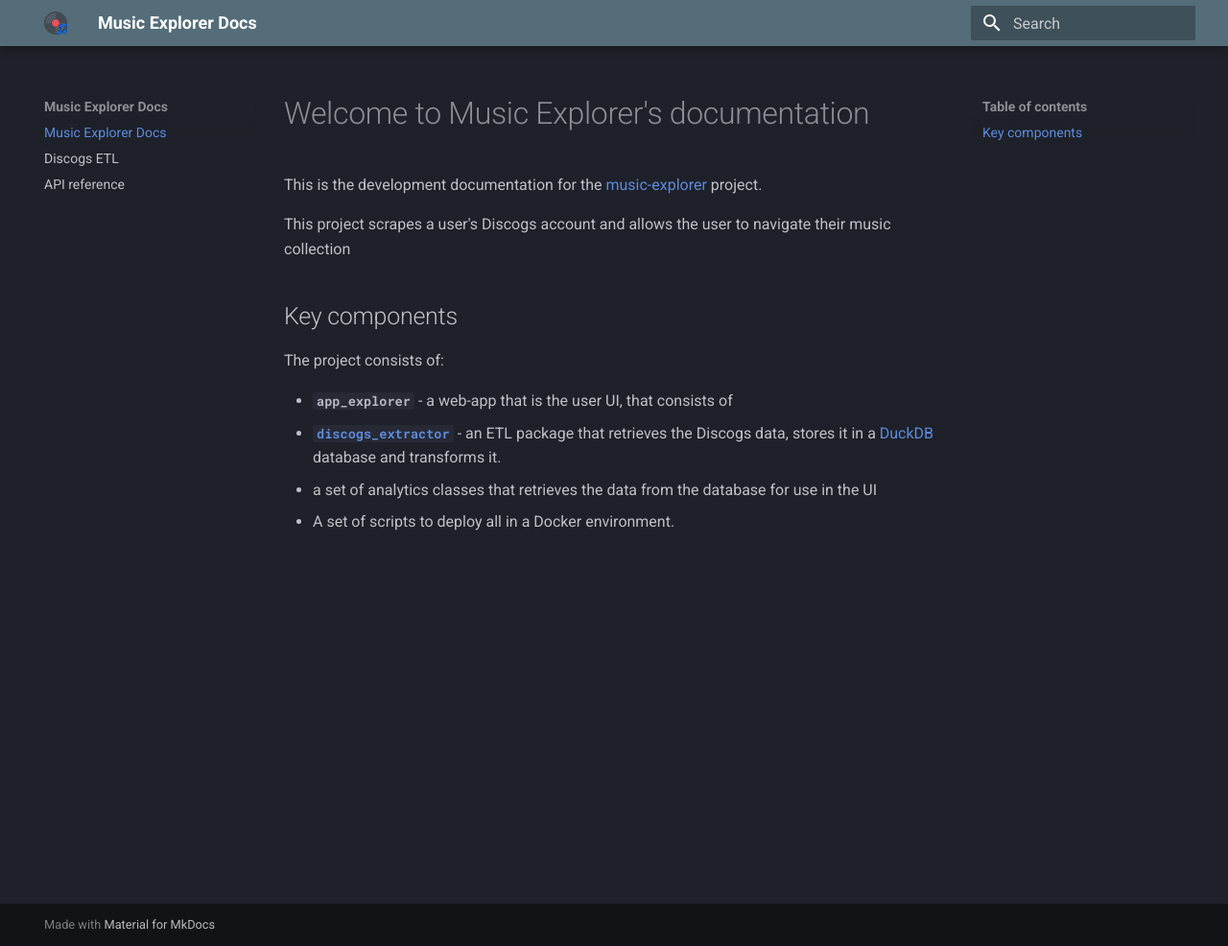
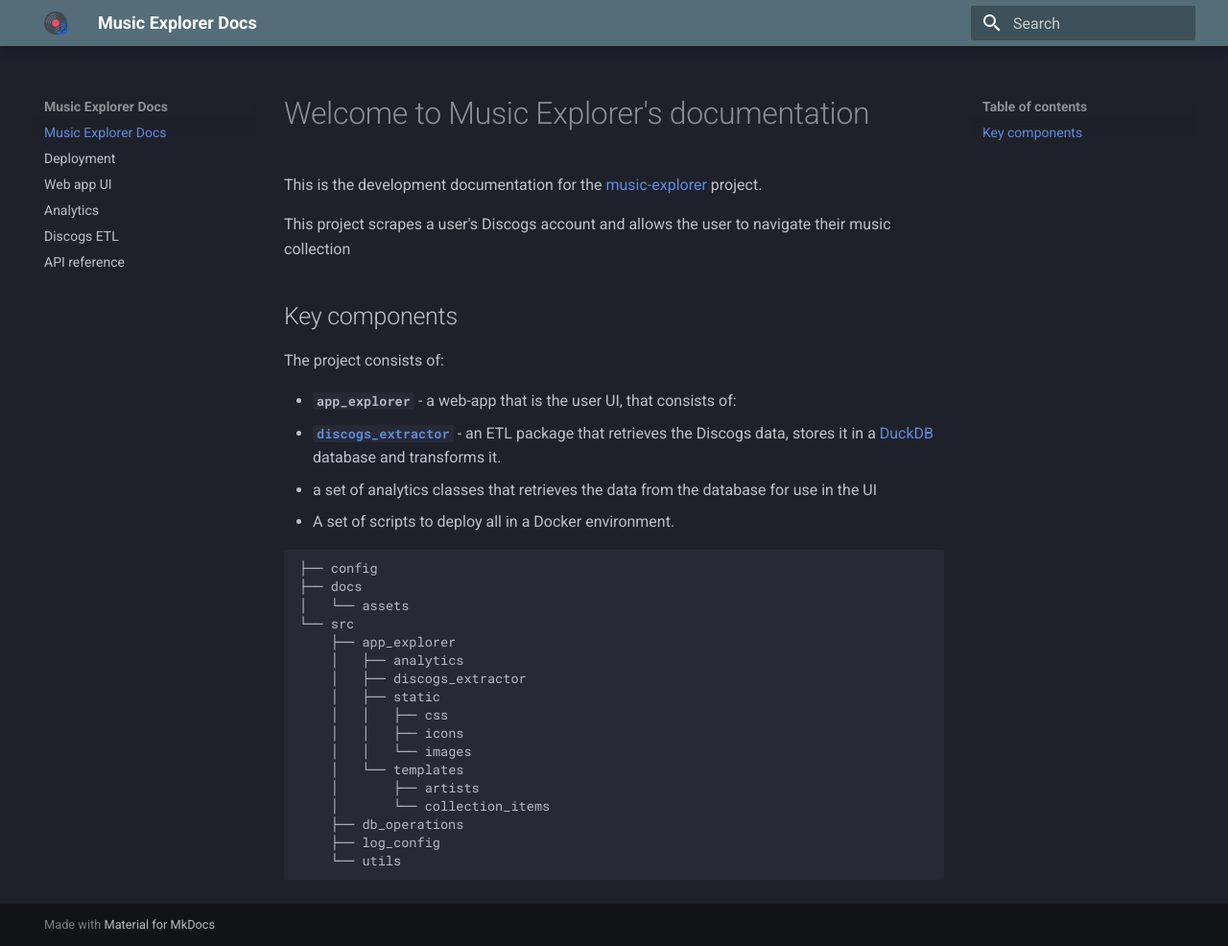
Before and after one commit to mark-me/music-explorer, an MkDocs documentation site: the page built from docs/index.md, in a window 1280 px wide and 986 px high. Shown: the whole window at 96% size. Built offline with MkDocs 1.6.1 and Material for MkDocs 9.7.7, drawn with Linux system fonts in a browser that asks for light colours.

Commit message:
Added documentation

````diff
--- a/docs/index.md
+++ b/docs/index.md
@@ -8,7 +8,27 @@
 
 The project consists of:
 
-* **```app_explorer```** - a web-app that is the user UI, that consists of
+* **```app_explorer```** - a web-app that is the user UI, that consists of:
   * [**```discogs_extractor```**](DiscogsETL.md) - an ETL package that retrieves the Discogs data, stores it in a [DuckDB](https://duckdb.org/) database and transforms it.
   * a set of analytics classes that retrieves the data from the database for use in the UI
 * A set of scripts to deploy all in a Docker environment.
+
+```bash
+├── config
+├── docs
+│   └── assets
+└── src
+    ├── app_explorer
+    │   ├── analytics
+    │   ├── discogs_extractor
+    │   ├── static
+    │   │   ├── css
+    │   │   ├── icons
+    │   │   └── images
+    │   └── templates
+    │       ├── artists
+    │       └── collection_items
+    ├── db_operations
+    ├── log_config
+    └── utils
+```
--- a/mkdocs.yml
+++ b/mkdocs.yml
@@ -20,10 +20,19 @@
 
 nav:
   - Music Explorer Docs: index.md
+  - Deployment: Deployment.md
+  - Web app UI: UI.md
+  - Analytics: Analytics.md
   - Discogs ETL: DiscogsETL.md
-  - API reference: reference.md
+  - API reference: ApiReference.md
 
 markdown_extensions:
+  - pymdownx.inlinehilite
+  - pymdownx.snippets
+  - pymdownx.highlight:
+      anchor_linenums: true
+      line_spans: __span
+      pygments_lang_class: true
   - pymdownx.superfences:
       custom_fences:
         - name: mermaid
````
Also changed, not shown: docs/Analytics.md (added, +1 -0 lines), docs/Deployment.md (added, +3 -0 lines), docs/ApiReference.md (renamed from docs/reference.md), docs/UI.md (added).
